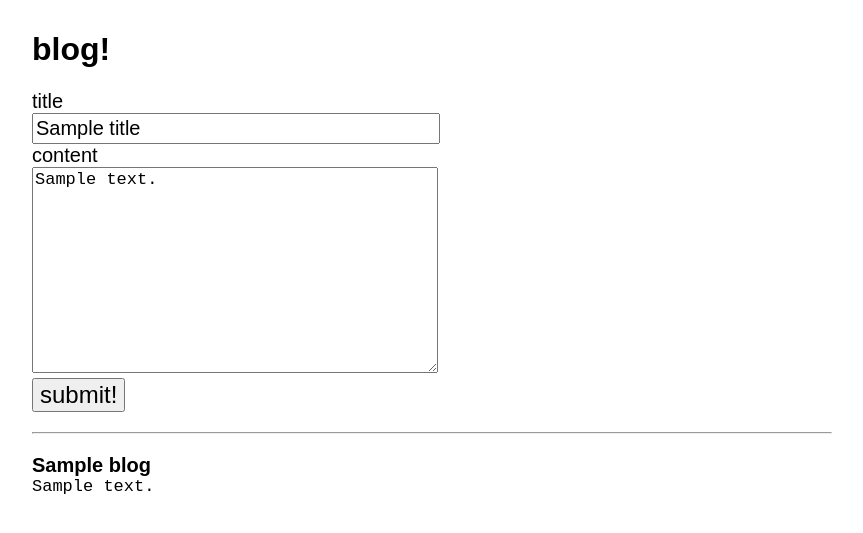
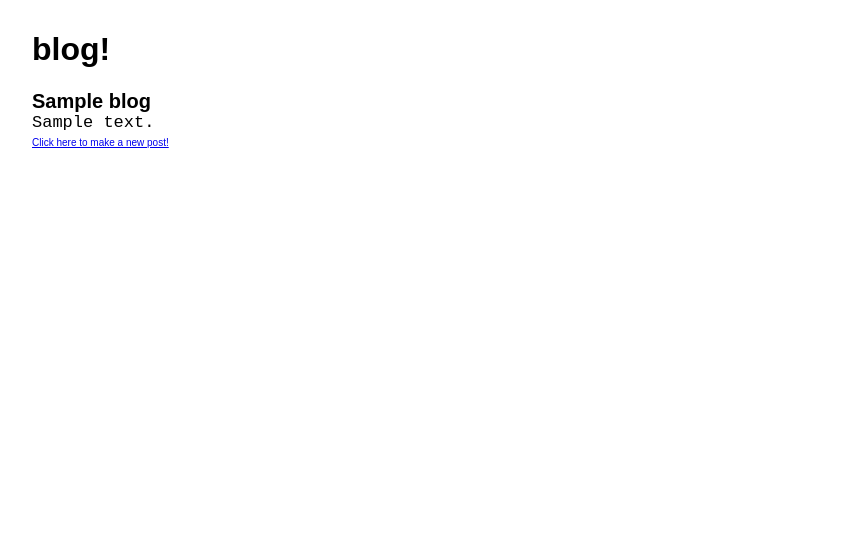
Before and after one commit to cynthiayou/build-a-blog, a Python web app: template templates/mainpage.html in a window 1280 px wide. Shown: the top 533 px of the page, without its empty margins (208-1071 px from the left). Run offline with Jinja, Linux system fonts and the light colour scheme; the template is opened without the code that fills it: most values are stand-ins (such as "Sample title", 1, 10 or a date in 2020).

Commit message:
new post form and post listings are now on separate pages!

```diff
--- a/templates/base.html
+++ b/templates/base.html
@@ -10,6 +10,11 @@
             margin: 0 auto;
             padding: 10px;
         }
+
+        a {
+            font-size: 10px;
+        }
+
         .error {
             color: red;
         }
@@ -42,6 +47,7 @@
 
         .blog + .blog {
             margin-top: 20px;
+            margin-bottom: 20px;
         }
 
         .blog-title {
--- a/templates/mainpage.html
+++ b/templates/mainpage.html
@@ -1,23 +1,7 @@
 {% extends "base.html" %}
 
 {% block content %}
-<form method = "post">
-    <label>
-        <div>title</div>
-        <input type="text" name="title" value="{{ title if title else ''}}">
-    </label>
-    <label>
-        <div>content</div>
-        <textarea name="content">{{ content if content else ''}}</textarea>
-    </label>
-    <div class="error">
-        {{error if error else ""}}
-    </div>
-    <input type="submit" value="submit!">
 
-</form>
-
-<hr>
 {% for blog in blogs_query %}
     <div class="blog">
         <div class="blog-title">{{blog.title}}</div>
@@ -25,5 +9,7 @@
     </div>
 {% endfor %}
 
+<div><a href="/newpost">Click here to make a new post!</a></div>
+
 
 {% endblock %}
```
Also changed, not shown: main.py (+23 -6 lines), 1 other file.
